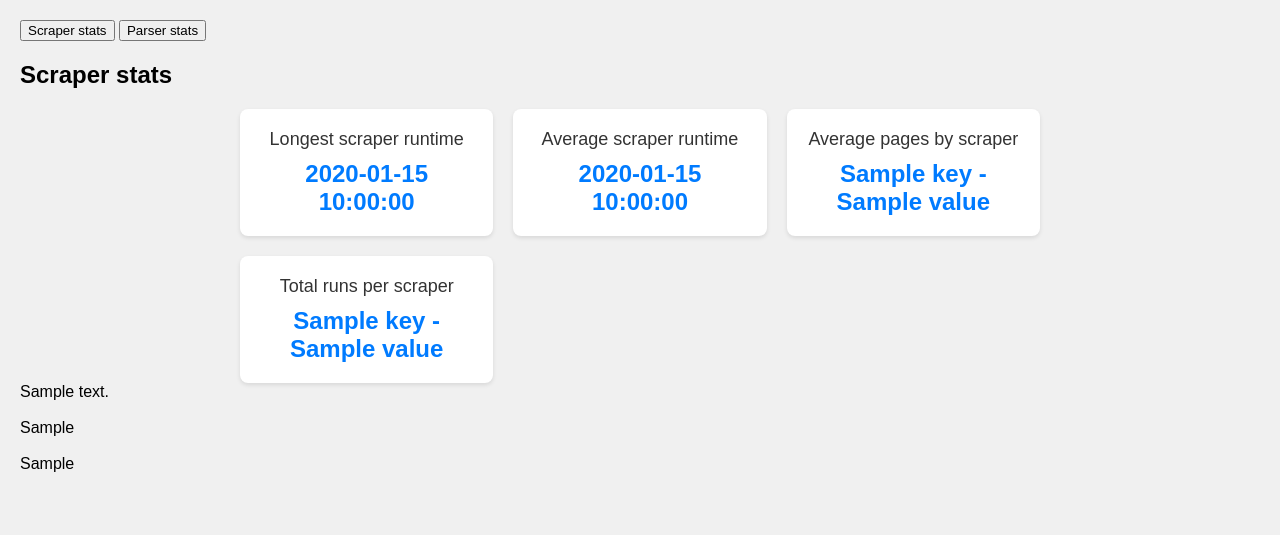
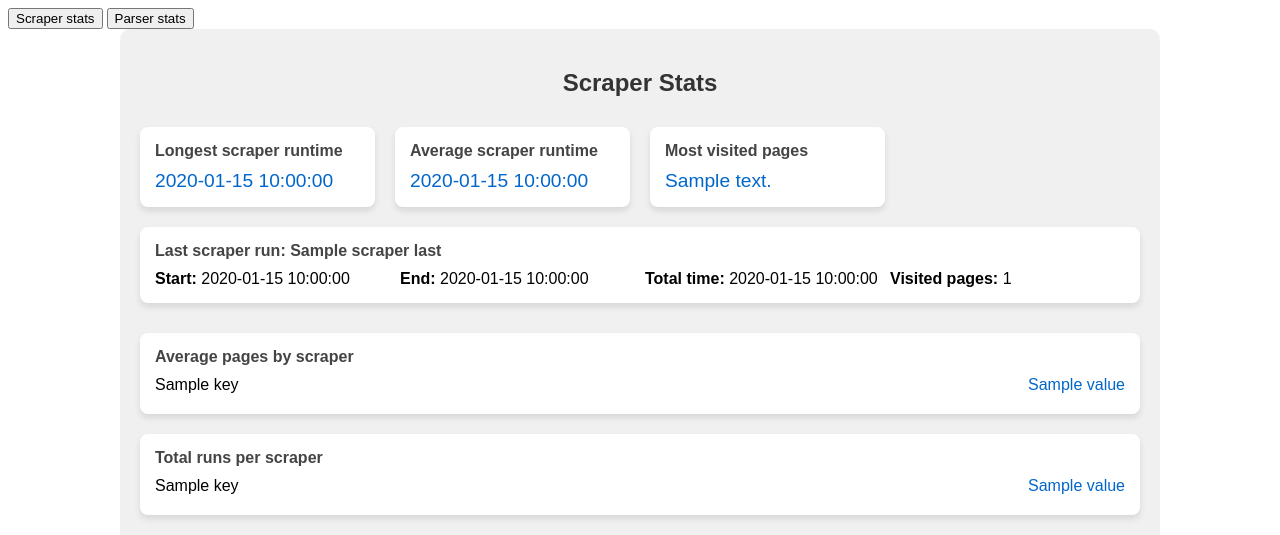
Before and after one commit to DEENUU1/automotive-agregator-scrapers, a Python web app: template app/templates/root.html in a window 1280 px wide. Shown: the top 535 px of the page. Before the commit the page ends 472 px from the top, so only its background shows below. Run offline with Jinja, Linux system fonts and the light colour scheme; the template is opened without the code that fills it: most values are stand-ins (such as "Sample title", 1, 10 or a date in 2020).

Commit message:
feature: add linear charts to display statistic data

```diff
--- a/app/static/css/root.css
+++ b/app/static/css/root.css
@@ -1,38 +1,97 @@
-.hidden {
-    display: none;
+#scraperView, #parserView {
+    font-family: Arial, sans-serif;
+    max-width: 1000px;
+    margin: 0 auto;
+    padding: 20px;
+    background-color: #f0f0f0;
+    border-radius: 10px;
 }
 
-body {
-    font-family: Arial, sans-serif;
-    margin: 0;
-    padding: 20px;
-    background-color: #f0f0f0;
+h2 {
+    color: #333;
+    text-align: center;
+    margin-bottom: 30px;
 }
 
 .stats-container {
     display: grid;
-    grid-template-columns: repeat(auto-fill, minmax(200px, 1fr));
+    grid-template-columns: repeat(auto-fit, minmax(200px, 1fr));
     gap: 20px;
-    max-width: 800px;
-    margin: 0 auto;
+    margin-bottom: 30px;
 }
 
 .stat-card {
     background-color: white;
     border-radius: 8px;
-    padding: 20px;
-    box-shadow: 0 2px 4px rgba(0, 0, 0, 0.1);
-    text-align: center;
+    padding: 15px;
+    box-shadow: 0 4px 6px rgba(0, 0, 0, 0.1);
+    transition: transform 0.3s ease;
 }
 
-.stat-name {
-    font-size: 18px;
-    color: #333;
+.stat-card:hover {
+    transform: translateY(-5px);
+}
+
+.list-container:hover{
+    transform: translateY(-5px);
+}
+
+.stat-title {
+    font-weight: bold;
     margin-bottom: 10px;
+    color: #444;
 }
 
 .stat-value {
-    font-size: 24px;
+    font-size: 1.2em;
+    color: #0066cc;
+}
+
+.last-run-card {
+    grid-column: 1 / -1;
+}
+
+.last-run-details {
+    display: grid;
+    grid-template-columns: repeat(auto-fit, minmax(150px, 1fr));
+    gap: 10px;
+}
+
+.chart-container {
+    margin-top: 30px;
+    height: 400px;
+}
+
+.list-container {
+    background-color: white;
+    border-radius: 8px;
+    padding: 15px;
+    margin-bottom: 20px;
+    box-shadow: 0 4px 6px rgba(0, 0, 0, 0.1);
+    transition: transform 0.3s ease;
+}
+
+.list-title {
     font-weight: bold;
-    color: #007bff;
+    margin-bottom: 10px;
+    color: #444;
 }
+
+.list-item {
+    display: flex;
+    justify-content: space-between;
+    margin-bottom: 5px;
+}
+
+.list-item span:last-child {
+    color: #0066cc;
+}
+
+.hidden {
+    display: none;
+}
+
+.chart-container {
+    width: 80%;
+    margin: 0 auto;
+}
--- a/app/templates/root.html
+++ b/app/templates/root.html
@@ -2,7 +2,9 @@
 <html lang="en">
 <head>
     <meta charset="UTF-8">
-    <title>Scraper and Parser Stats</title>
+    <title>Dashboard</title>
+    <meta name="viewport" content="width=device-width, initial-scale=1.0">
+    <script src="https://cdn.jsdelivr.net/npm/chart.js"></script>
     <script src="{{ url_for('static', path='js/toogleView.js') }}"></script>
     <link rel="stylesheet" href="{{ url_for('static', path='css/root.css') }}" type="text/css"/>
 </head>
@@ -11,67 +13,173 @@
 <button onclick="toggleView('scraper')">Scraper stats</button>
 <button onclick="toggleView('parser')">Parser stats</button>
 
-
 <div id="scraperView">
-    <h2>Scraper stats</h2>
+    <h2>Scraper Stats</h2>
 
     <div class="stats-container">
         <div class="stat-card">
-            <div class="stat-name">Longest scraper runtime</div>
-            <div class="stat-value">{{scraper_longest_run_time}}</span></div>
+            <div class="stat-title">Longest scraper runtime</div>
+            <div class="stat-value">{{scraper_longest_run_time}}</div>
         </div>
         <div class="stat-card">
-            <div class="stat-name">Average scraper runtime</div>
+            <div class="stat-title">Average scraper runtime</div>
             <div class="stat-value">{{scraper_average_run_time}}</div>
         </div>
         <div class="stat-card">
-            <div class="stat-name">Average pages by scraper</div>
+            <div class="stat-title">Most visited pages</div>
+            <div class="stat-value">{{scraper_most_page_visited}}</div>
+        </div>
+        <div class="stat-card last-run-card">
+            <div class="stat-title">Last scraper run: {{scraper_last.scraper_name}}</div>
+            <div class="last-run-details">
+                <div><strong>Start:</strong> {{scraper_last.run_date}}</div>
+                <div><strong>End:</strong> {{scraper_last.end_date}}</div>
+                <div><strong>Total time:</strong> {{scraper_last.total_time}}</div>
+                <div><strong>Visited pages:</strong> {{scraper_last.visited_pages}}</div>
+            </div>
+        </div>
+    </div>
+
+    <div class="list-container">
+        <div class="list-title">Average pages by scraper</div>
         {% for key, value in scraper_avg_pages_per_scraper.items() %}
-            <div class="stat-value">
+        <div class="list-item">
             <span>{{key}}</span>
-                <span>- {{value}}</span>
+            <span>{{value}}</span>
         </div>
         {% endfor %}
     </div>
-        <div class="stat-card">
-            <div class="stat-name">Total runs per scraper</div>
+
+    <div class="list-container">
+        <div class="list-title">Total runs per scraper</div>
         {% for key, value in scraper_total_runs_per_scraper.items() %}
-            <div class="stat-value">
+        <div class="list-item">
             <span>{{key}}</span>
-                <span>- {{value}}</span>
+            <span>{{value}}</span>
         </div>
         {% endfor %}
     </div>
+
+    <div class="chart-container">
+        <canvas id="lineChart"></canvas>
     </div>
-
-    {{scraper_most_page_visited}}
-    <br><br>
-    {{scraper_all}}
-    <br><br>
-    {{scraper_last}}
-    <br><br>
 </div>
 
 <div id="parserView" class="hidden">
     <h2>Parser stats</h2>
+
     <div class="stats-container">
         <div class="stat-card">
-            <div class="stat-name">Longest parser runtime</div>
-            <div class="stat-value">{{parser_longest_run_time}}</span></div>
+            <div class="stat-title">Longest parser runtime</div>
+            <div class="stat-value">{{parser_longest_run_time}}</div>
         </div>
         <div class="stat-card">
-            <div class="stat-name">Average parser runtime</div>
+            <div class="stat-title">Average parser runtime</div>
             <div class="stat-value">{{parser_average_run_time}}</div>
+        </div>
+        <div class="stat-card last-run-card">
+            <div class="stat-title">Last scraper run: {{parser_last.parser_name}}</div>
+            <div class="last-run-details">
+                <div><strong>Start:</strong> {{parser_last.run_date}}</div>
+                <div><strong>End:</strong> {{parser_last.end_date}}</div>
+                <div><strong>Total time:</strong> {{parser_last.total_time}}</div>
+                <div><strong>Parsed elements:</strong> {{parser_last.parsed_elements}}</div>
+                <div><strong>Saved elements:</strong> {{parser_last.saved_elements}}</div>
+            </div>
         </div>
     </div>
 
-    {{parser_total_runs_per_parser}}
-    <br><br>
-    {{parser_all}}
-    <br><br>
-    {{parser_last}}
-    <br><br>
+    <div class="list-container">
+        <div class="list-title">Average pages by scraper</div>
+        {% for key, value in scraper_avg_pages_per_scraper.items() %}
+        <div class="list-item">
+            <span>{{key}}</span>
+            <span>{{value}}</span>
         </div>
+        {% endfor %}
+    </div>
+
+    <div class="list-container">
+        <div class="list-title">Total runs per parser</div>
+        {% for key, value in parser_total_runs_per_parser.items() %}
+        <div class="list-item">
+            <span>{{key}}</span>
+            <span>{{value}}</span>
+        </div>
+        {% endfor %}
+    </div>
+
+    <div class="chart-container">
+        <canvas id="lineChart2"></canvas>
+    </div>
+</div>
+
+
+<script>
+var ctx = document.getElementById('lineChart').getContext('2d');
+var chart = new Chart(ctx, {
+    type: 'line',
+    data: {
+        labels: [{% for key, value in scraper_all.items() %}'{{ value.run_date }}'{% if not loop.last %}, {% endif %}{% endfor %}],
+        datasets: [{
+            label: 'Total Time',
+            data: [{% for key, value in scraper_all.items() %}{{ value.total_time }}{% if not loop.last %}, {% endif %}{% endfor %}],
+            borderColor: 'rgb(75, 192, 192)',
+            tension: 0.1
+        }]
+    },
+    options: {
+        responsive: true,
+        scales: {
+            x: {
+                title: {
+                    display: true,
+                    text: 'Run Date'
+                }
+            },
+            y: {
+                title: {
+                    display: true,
+                    text: 'Total Time'
+                }
+            }
+        }
+    }
+})
+</script>
+
+<script>
+var ctx = document.getElementById('lineChart2').getContext('2d');
+var chart = new Chart(ctx, {
+    type: 'line',
+    data: {
+        labels: [{% for key, value in parser_all.items() %}'{{ value.run_date }}'{% if not loop.last %}, {% endif %}{% endfor %}],
+        datasets: [{
+            label: 'Total Time',
+            data: [{% for key, value in parser_all.items() %}{{ value.saved_elements }}{% if not loop.last %}, {% endif %}{% endfor %}],
+            borderColor: 'rgb(75, 192, 192)',
+            tension: 0.1
+        }]
+    },
+    options: {
+        responsive: true,
+        scales: {
+            x: {
+                title: {
+                    display: true,
+                    text: 'Run Date'
+                }
+            },
+            y: {
+                title: {
+                    display: true,
+                    text: 'Saved elements'
+                }
+            }
+        }
+    }
+})
+</script>
 
 </body>
 </html>
```
Also changed, not shown: app/service/statistic_service.py (+13 -3 lines). Lines whose indentation alone changed are shown as unchanged.
